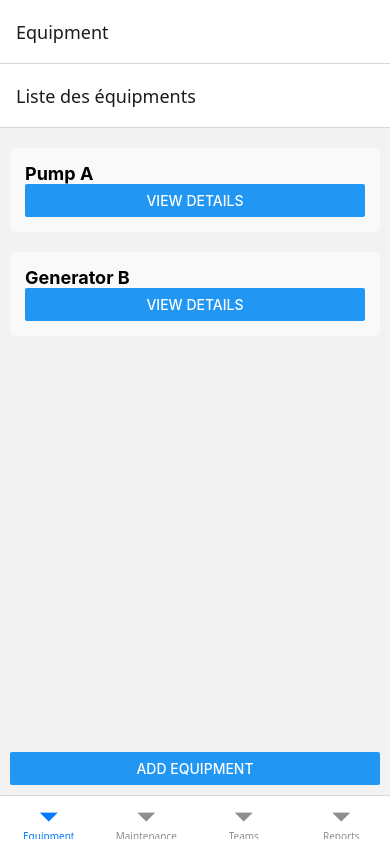
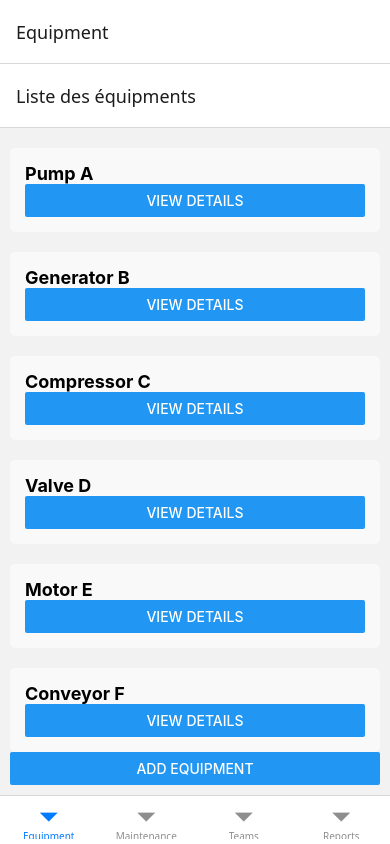
Before and after one commit to fredsilu/ManageEquipment, a React Native app: screen / in a window 390 px wide. Built offline with nearby package versions, Linux system fonts and the light colour scheme.

Commit message:
modification equipmentlist

```diff
--- a/src/screens/Equipments/EquipmentListScreen.tsx
+++ b/src/screens/Equipments/EquipmentListScreen.tsx
@@ -1,10 +1,38 @@
 import React from 'react';
 import { View, Text, FlatList, Button, StyleSheet } from 'react-native';
 
-const EquipmentListScreen: React.FC = ({ navigation }) => {
+import { StackNavigationProp } from '@react-navigation/stack';
+import { RouteProp } from '@react-navigation/native';
+
+type RootStackParamList = {
+  EquipmentList: undefined;
+  EquipmentDetails: { id: string };
+  EquipmentForm: undefined;
+};
+
+type EquipmentListScreenNavigationProp = StackNavigationProp<
+  RootStackParamList,
+  'EquipmentList'
+>;
+
+type Props = {
+  navigation: EquipmentListScreenNavigationProp;
+};
+
+const EquipmentListScreen: React.FC<Props> = ({ navigation }) => {
   const equipments = [
     { id: '1', name: 'Pump A', type: 'Hydraulic' },
     { id: '2', name: 'Generator B', type: 'Electrical' },
+    { id: '3', name: 'Compressor C', type: 'Pneumatic' },
+    { id: '4', name: 'Valve D', type: 'Hydraulic' },
+    { id: '5', name: 'Motor E', type: 'Electrical' },
+    { id: '6', name: 'Conveyor F', type: 'Mechanical' },
+    { id: '7', name: 'Sensor G', type: 'Electronic' },
+    { id: '8', name: 'Boiler H', type: 'Thermal' },
+    { id: '9', name: 'Fan I', type: 'Mechanical' },
+    { id: '10', name: 'Switch J', type: 'Electrical' },
+    { id: '11', name: 'Transformer K', type: 'Electrical' },
+    { id: '12', name: 'Filter L', type: 'Hydraulic' }
   ];
 
   return (
```
